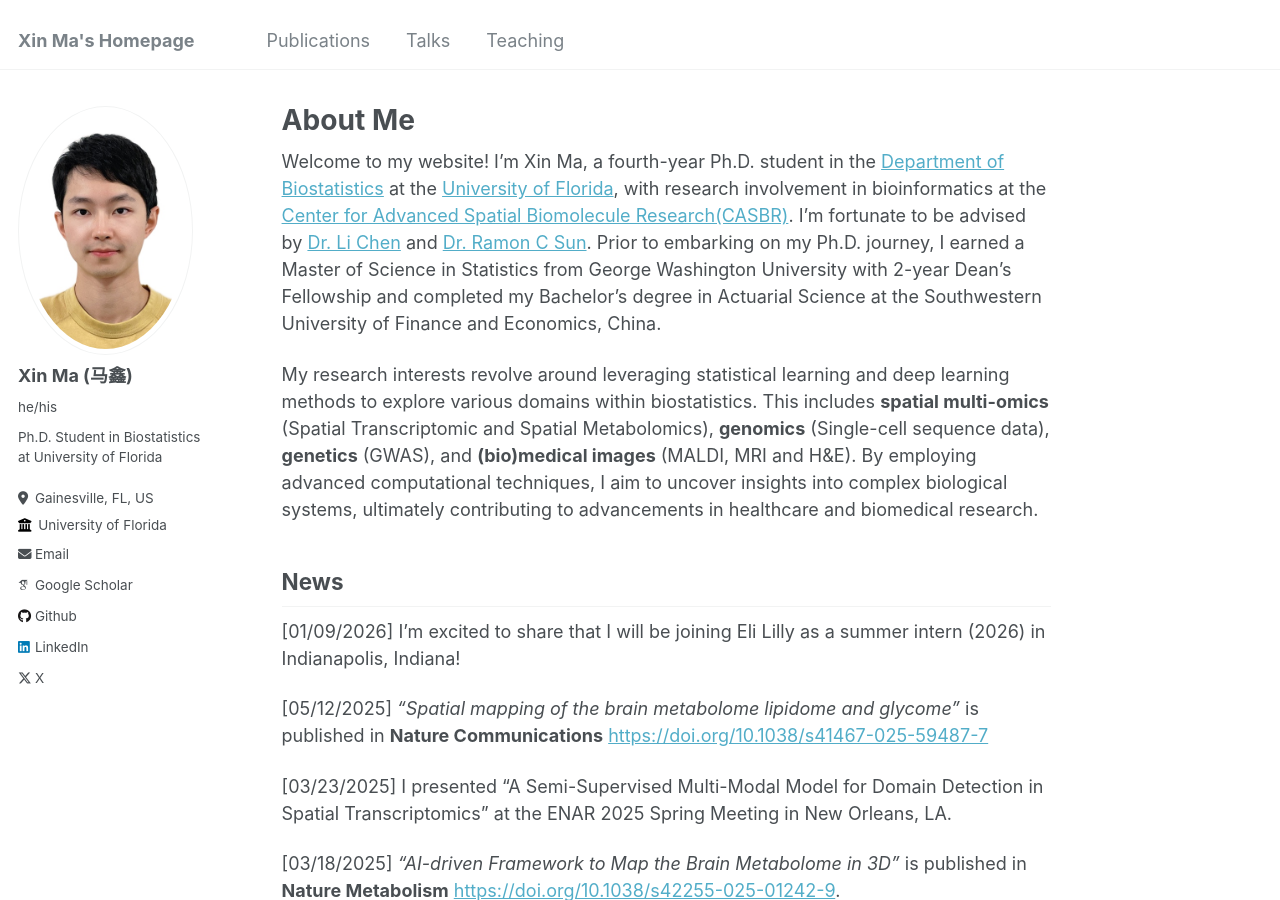
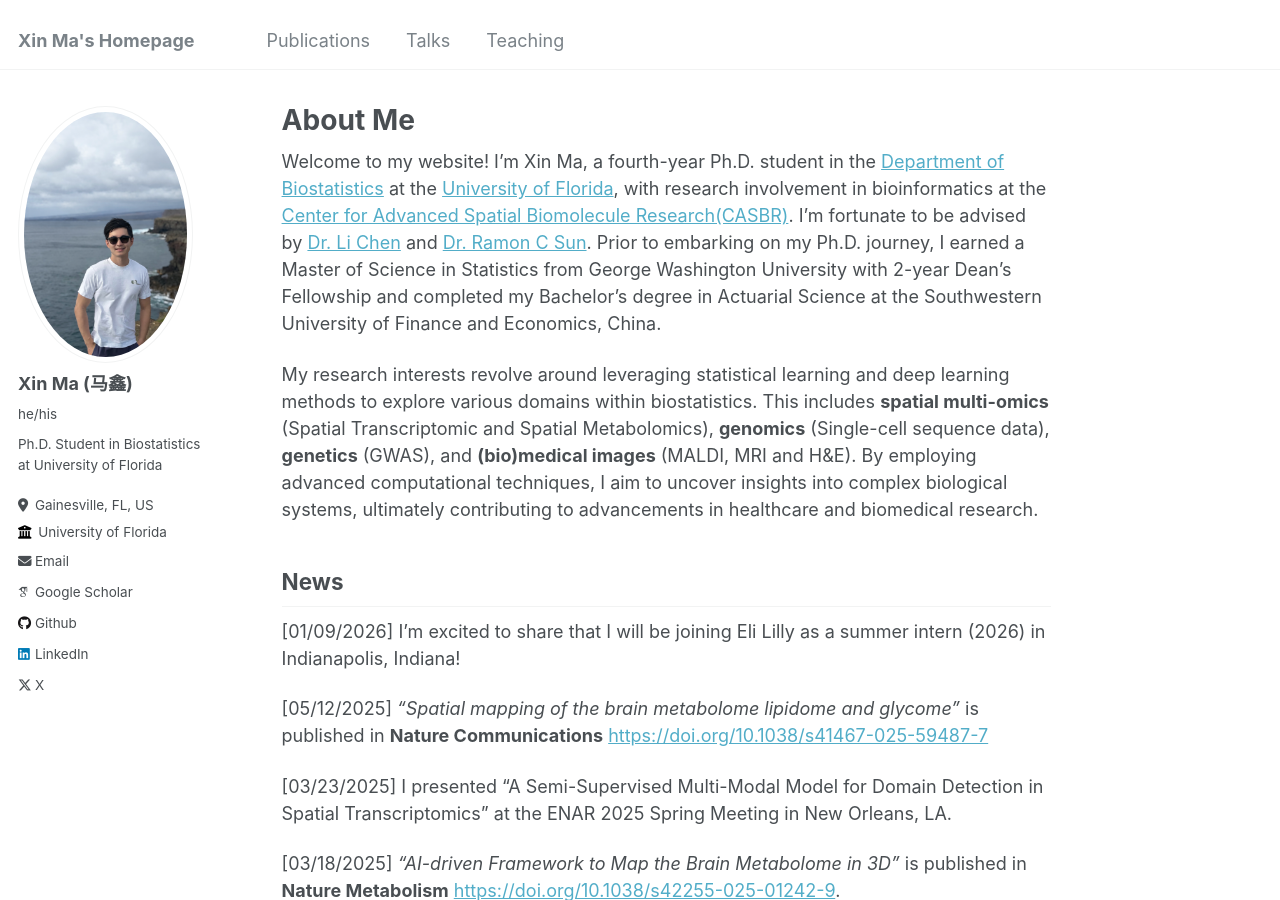
Before and after one commit to XinBiostats/xinbiostats.github.io, a Jekyll site: the page built from _pages/about.md, in a window 1280 px wide and 900 px high. Built offline with Jekyll 4.4.1, drawn with Linux system fonts in a browser that asks for light colours; some web fonts are replaced.

Commit message:
Update _config.yml

```diff
--- a/_config.yml
+++ b/_config.yml
@@ -21,7 +21,7 @@ repository               : "XinBiostats/XinBiostats.github.io"
 #               Additional customization can be done by editing /_includes/author-profile.html
 author:
   # Biographic information
-  avatar           : "Profile.jpg"
+  avatar           : "Profile3.jpg"
   name             : "Xin Ma (马鑫)"
   pronouns         : "he/his"
   bio              : "Ph.D. Student in Biostatistics at University of Florida"
```
